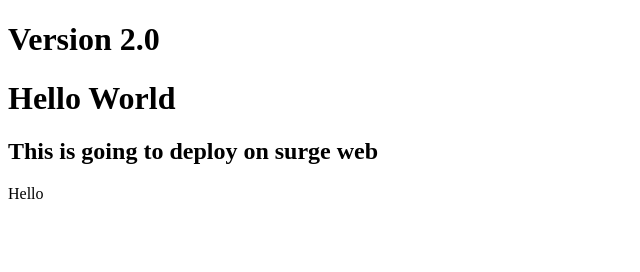
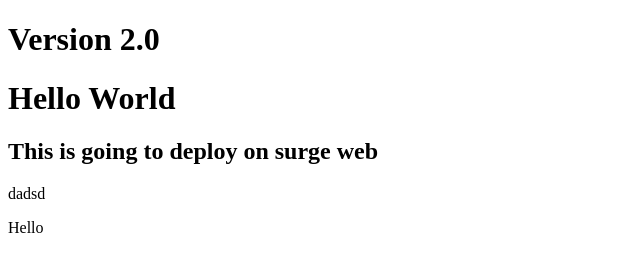
Before and after one commit to MoizShah-227/Class-1, a plain HTML site: page index.html in a window 1280 px wide. Shown: the full height of the page, 0-640 px from the left. Drawn offline with Linux system fonts and the light colour scheme.

Commit message:
Update index.html

```diff
--- a/index.html
+++ b/index.html
@@ -10,6 +10,7 @@
     <h1>Version 2.0</h1>
     <h1>Hello World </h1>
     <h2>This is going to deploy on surge web</h2>
+    <p>dadsd</p>
     <p>Hello</p>
 </body>
 </html>
```
